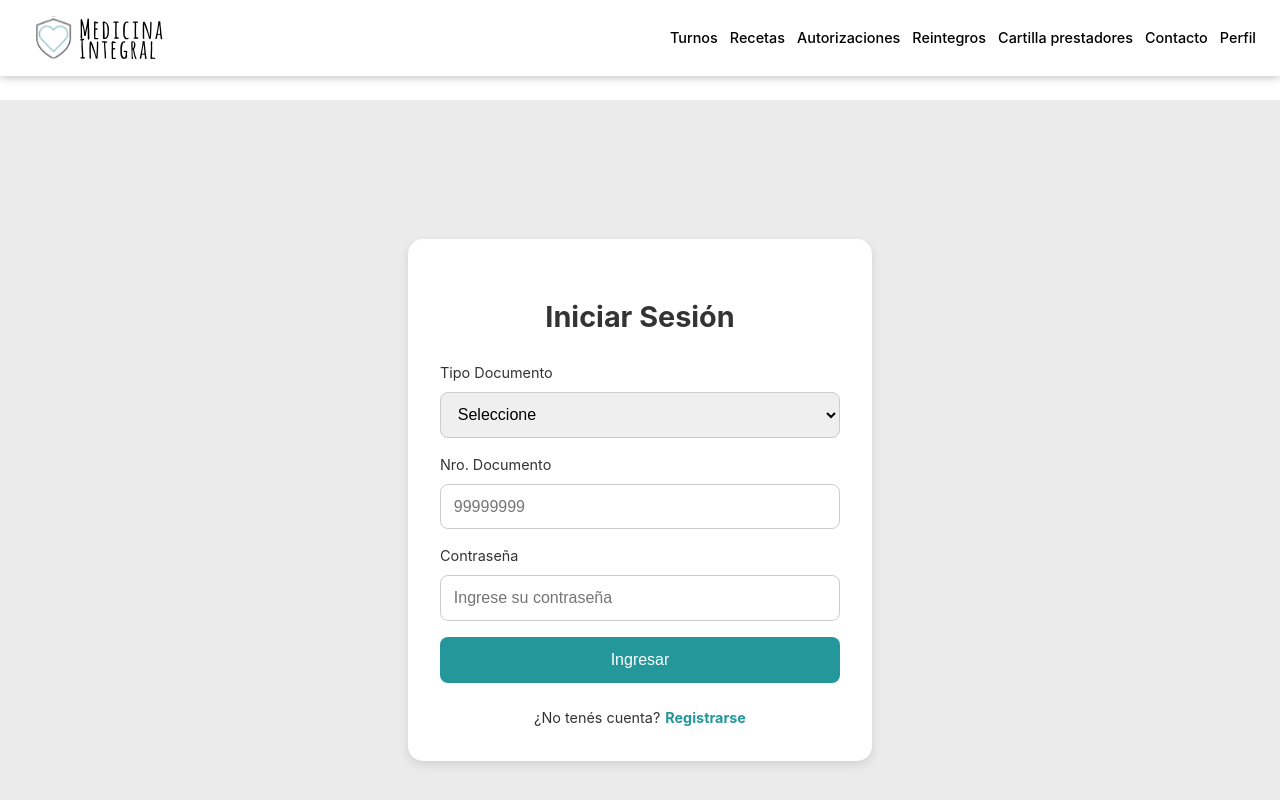
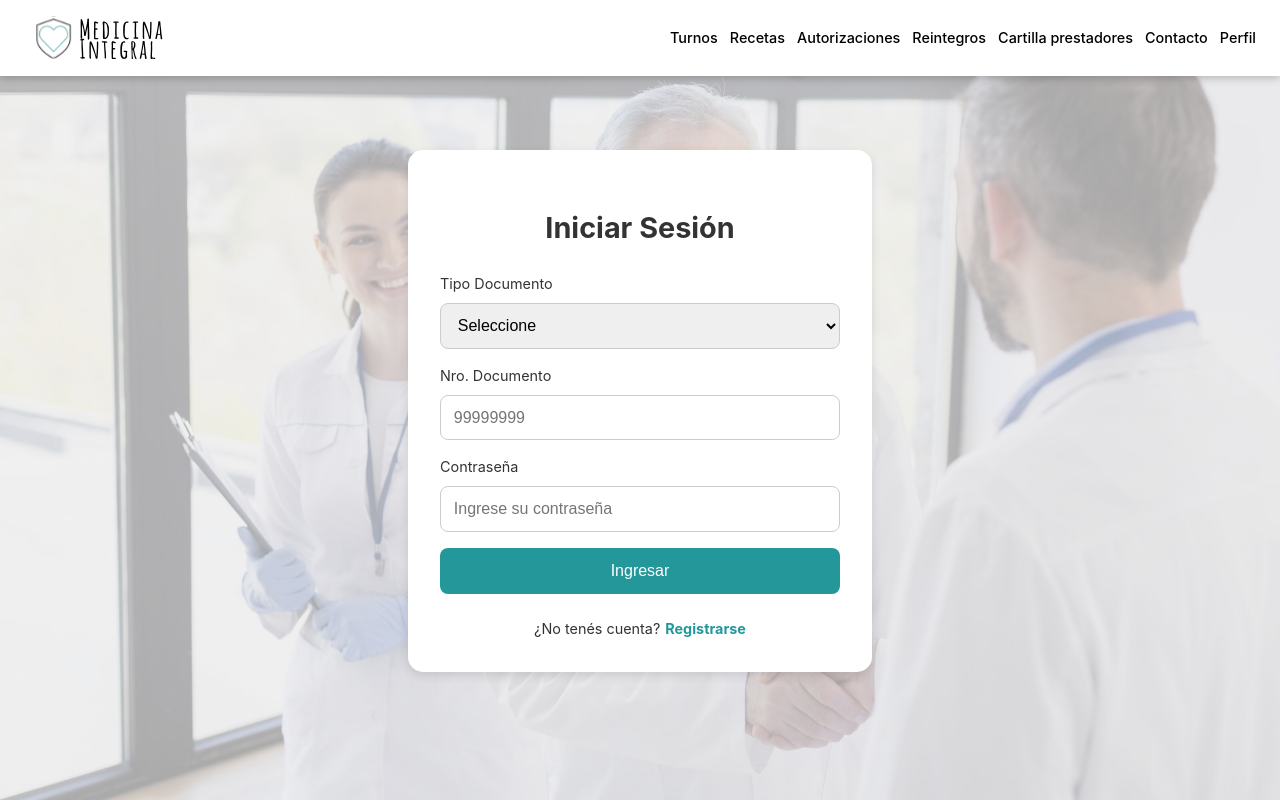
Before and after one commit to DesApp-2025c2-Grupo-8/Afiliados-FrontEnd, a React (Vite) app: page /login in a window 1280 px wide. Shown: the top 800 px of the page. Built offline with nearby package versions, Linux system fonts and the light colour scheme.

Commit message:
Retoques en Login

```diff
--- a/src/Screens/Login/Login.css
+++ b/src/Screens/Login/Login.css
@@ -2,12 +2,17 @@
 .login-container {
   position: relative;
   width: 100%;
-    height: 100vh;
+  padding: 150px 0px;
   display: flex;
   align-items: center;
   justify-content: center;
   background-color: #EBEBEB;
+  background-image: url("@assets/images/imagenFondoLogin.png");
+  background-size: cover;
+  background-position: center;
 }
+
+
 
 /* Imagen de fondo */
 .background-image {
@@ -26,7 +31,7 @@
   background-color: #FFFFFF;
   padding: 2rem;
   border-radius: 15px;
-    width: 100%;
+  width: 80%;
   max-width: 400px;
   box-shadow: 0px 4px 10px rgba(0, 0, 0, 0.1);
   text-align: center;
@@ -55,7 +60,8 @@
 }
 
 
-  select, input {
+select,
+input {
   padding: 0.8rem;
   border: 1px solid #ccc;
   border-radius: 8px;
@@ -64,7 +70,8 @@
 }
 
 
-  select:focus, input:focus {
+select:focus,
+input:focus {
   border-color: #24979B;
 }
 
--- a/src/Screens/Login/Login.jsx
+++ b/src/Screens/Login/Login.jsx
@@ -1,17 +1,10 @@
-
 import React from "react";
-
 import './Login.css';
-
-
-import logo from "@assets/images/medium-shot-scientists-discussing-min.jpg";
 
 const Login = () => {
   return (
+    <>
       <div className="login-container">
-
-      <img src={logo} alt="Fondo" className="background-image" />
-
         {/* formulario */}
         <div className="login-box">
           <h2>Iniciar Sesión</h2>
@@ -53,6 +46,7 @@ const Login = () => {
           </div>
         </div>
       </div>
+    </>
   );
 };
 
--- a/src/index.css
+++ b/src/index.css
@@ -27,7 +27,7 @@ body {
   min-height: 100vh;
 }
 .main{
-  padding-top: 100px;
+  background-color: #EBEBEB;
 }
 #root{
   min-height: 100vh;
```
Also changed, not shown: src/assets/images/imagenFondoLogin.png (added), src/assets/images/medium-shot-scientists-discussing-min.jpg (deleted). Lines whose indentation alone changed are shown as unchanged.
